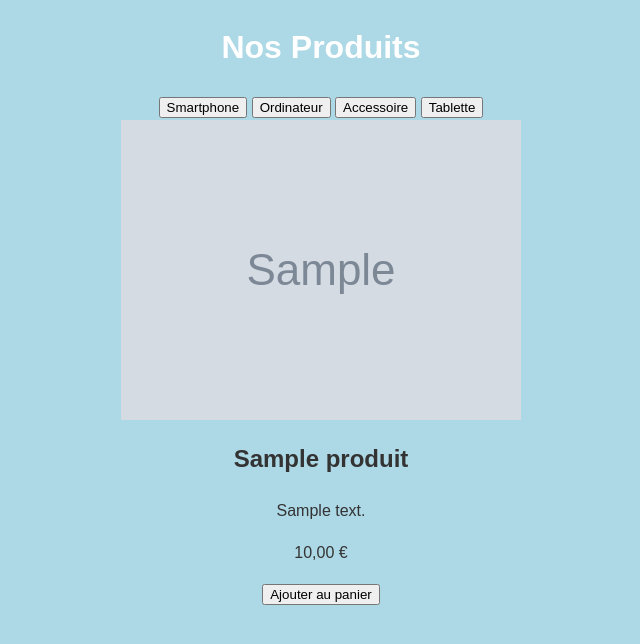
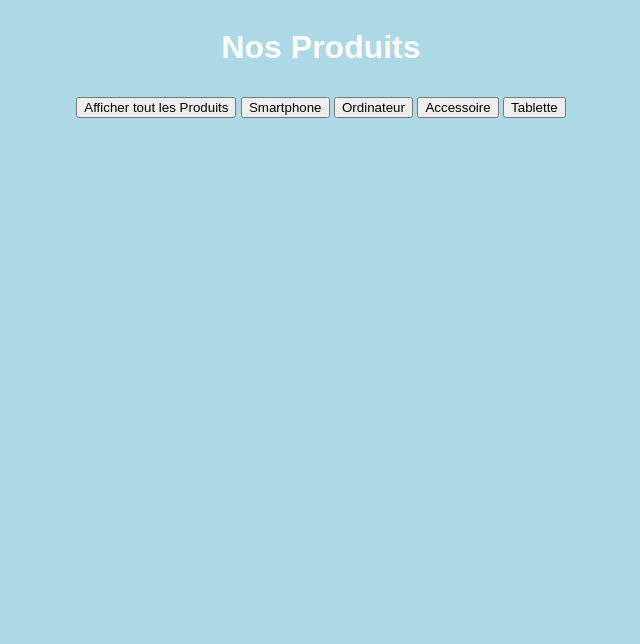
Before and after one commit to Nathor36/projet_dev_ecommerce, a PHP site: page /produits.php in a window 1280 px wide. Shown: the part 73-717 px from the top of the page, without its empty margins (319-959 px from the left). Run offline with PHP 8.4, Linux system fonts and the light colour scheme; tables that the repository leaves empty hold one stand-in row (values such as "Sample post"); grey boxes marked "Sample" are stand-in pictures.

Commit message:
Update produits.php

```diff
--- a/produits.php
+++ b/produits.php
@@ -36,68 +36,64 @@ require_once 'connexion_bdd.php';  // fichier de connexion et il contien la vari
 
     <h1>Nos Produits</h1>
 
-        <footer>
+<footer>
         <!-- inchalla sa marche c'est les futur boutton pour trié -->
-        <button class='btn-filtre'>Smartphone</button>
-        <button class='btn-filtre'>Ordinateur</button>
-        <button class='btn-filtre'>Accessoire</button>
-        <button class='btn-filtre'>Tablette</button>
 
-        </footer>
-    <?php
-    //la c'est le début pour afficher les produit qui sont dans la base de donné
+        <form method="get" style="display:inline;">
+        <button type="submit" class="btn-filtre">Afficher tout les Produits</button>
+    </form>
 
-    // la c'est la première étape et on prépare la requête SQL pour aller chercher tout nos produits dans la table du même nom
-    $tproduit = "SELECT * FROM produits";
+        <form method="get" style="display:inline;">
+        <input type="hidden" name="categorie" value="Smartphone">
+        <button type="submit" class="btn-filtre">Smartphone</button>
+    </form>
 
-    // la c'est la deuxième étape on éxecute la requête sql donc le $tproduit dans la base de donné $pdo et cette requete elle a pour nom bas = $requete
-    $requete = $pdo->query($tproduit);
+    <form method="get" style="display:inline;">
+        <input type="hidden" name="categorie" value="Ordinateur">
+        <button type="submit" class="btn-filtre">Ordinateur</button>
+    </form>
 
-    // la déreniére étape on récuper tout les résultat donc de la requete "SELECT * FROM produits" mais sous la forme d'un tableau
-    $articles = $requete->fetchAll(PDO::FETCH_ASSOC);
-    ?>
+    <form method="get" style="display:inline;">
+        <input type="hidden" name="categorie" value="Accessoire">
+        <button type="submit" class="btn-filtre">Accessoire</button>
+    </form>
 
-    <!-- *************** AFFICHAGE DES PRODUITS *************** -->
-    <section class="produits">
-        <!-- On parcourt le tableau $articles, chaque élément correspond à un produit -->
-        <?php foreach($articles as $article): ?>
+    <form method="get" style="display:inline;">
+        <input type="hidden" name="categorie" value="Tablette">
+        <button type="submit" class="btn-filtre">Tablette</button>
+    </form>
 
-            <!-- Bloc HTML représentant un seul produit -->
-            <article class="produit">
 
-                <!-- Si une image existe pour le produit -->
-                <?php if (!empty($article['image'])): ?>
+</footer>
 
-                    <!-- On affiche l’image du produit (dossier images/) -->
-                    <img src="images/<?php echo htmlspecialchars($article['image']); ?>"
-                         alt="<?php echo htmlspecialchars($article['nom']); ?>"
-                         class="image-produit">
+<?php
+// Récupérer le nom de la catégorie depuis un paramètre GET ou POST
+$categorie = isset($_GET['categorie']) ? $_GET['categorie'] : '';
 
-                <?php else: ?>
-                    <!-- Sinon, on affiche une image par défaut -->
-                    <img src="images/placeholder.png" alt="Image non disponible" class="image-produit">
-                <?php endif; ?>
+// Préparer la requête avec JOIN pour filtrer par nom de catégorie
+$stmt = $pdo->prepare("
+    SELECT p.*
+    FROM produits p
+    INNER JOIN categories c ON p.id_categorie = c.id_categorie
+    WHERE c.nom = :categorie
+");
 
-                <!-- Nom du produit -->
-                <h2><?php echo htmlspecialchars($article["nom"]); ?></h2>
+// Exécuter la requête en liant le paramètre
+$stmt->execute(['categorie' => $categorie]);
 
-                <!-- Description du produit (si elle existe) -->
-                <?php if (!empty($article["description"])): ?>
-                    <p class="description"><?php echo htmlspecialchars($article["description"]); ?></p>
-                <?php endif; ?>
+// Récupérer tous les produits
+$produits = $stmt->fetchAll(PDO::FETCH_ASSOC);
 
-                <!-- Prix du produit (si défini) -->
-                <?php if (isset($article["prix"])): ?>
-                    <!-- number_format formate le nombre avec 2 décimales et des séparateurs français -->
-                    <p class="prix"><?php echo number_format($article["prix"], 2, ',', ' '); ?> €</p>
-                <?php endif; ?>
-
-                <!-- Bouton pour ajouter le produit au panier -->
-                <button class="btn-acheter">Ajouter au panier</button>
-            </article>
-
-        <?php endforeach; ?>
-    </section>
-
+// Afficher les produits
+foreach ($produits as $produit) {
+    echo "<h2>" . htmlspecialchars($produit['nom']) . "</h2>";
+    echo "<p><strong>Catégorie :</strong> " . htmlspecialchars($produit['nom']) . "</p>";
+    echo "<p><strong>Description :</strong> " . htmlspecialchars($produit['description']) . "</p>";
+    echo "<p><strong>Prix :</strong> " . htmlspecialchars($produit['prix']) . " €</p>";
+    if (!empty($produit['image'])) {
+        echo "<img src='images/" . htmlspecialchars($produit['image']) . "' alt='" . htmlspecialchars($produit['nom_produit']) . "' style='max-width:200px;'><br>";
+    }
+}
+?>
 </body>
 </html>
```
